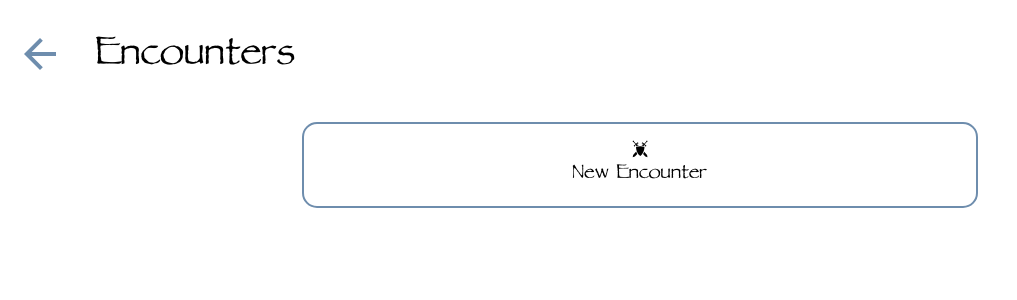
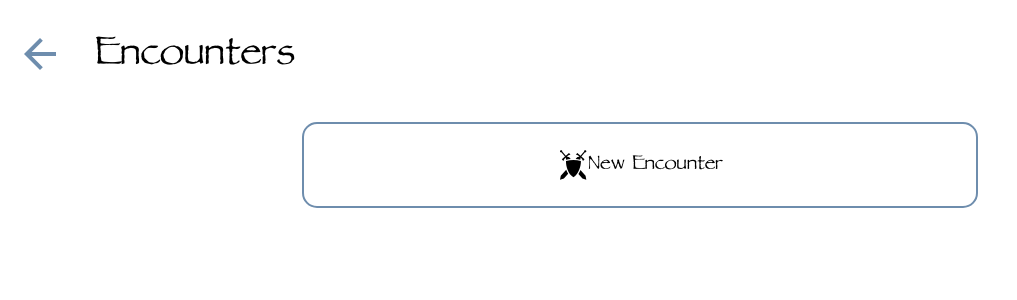
Before and after one commit to Noah-Yasarturk/tabletop_combat_tracker, a React (Create React App) app in the folder frontend/tabletop-track/: page /encounters in a window 1280 px wide. Shown: the top 300 px of the page, without its empty margins (0-1017 px from the left). Built offline with nearby package versions, Linux system fonts and the light colour scheme.

Commit message:
Toggle new encounter entry

```diff
--- a/frontend/tabletop-track/src/components/encounters/encounterMenu.jsx
+++ b/frontend/tabletop-track/src/components/encounters/encounterMenu.jsx
@@ -6,10 +6,13 @@ import { useState } from 'react';
 
 
 export function EncounterMenu() {
-    const [newEncounterClicked, setNewEncounterClicked] = useState(false);
 
-    function handleNewEncounterClicked() {
-        setNewEncounterClicked(!newEncounterClicked); // toggle it
+    const [namingNewEncounter, setNamingNewEncounter] = useState(false);
+
+    function handleNewEncounterClicked(e) {
+        console.log(e);
+        console.log("Setting newEncounterClicked to ", !namingNewEncounter);
+        setNamingNewEncounter(!namingNewEncounter); // toggle it
     }
 
     function saveNewEncounter() {
@@ -17,24 +20,42 @@ export function EncounterMenu() {
         console.log("Hi");
     }
 
-    function NewEncounter() {
-        if (newEncounterClicked === false) {
-            return  (
-                <div className="newEncounterButton">
-                    <GiSwordsEmblem></GiSwordsEmblem>
-                    <span>New Encounter</span>
-                </div>
-            )
-        }
-        // pointer-events: none
-        document.getElementById("newEncounterSect").style.pointerEvents = "none";
+    function NewEncounterTextEntry() {
         return (
             <div className="newEncounterButton newEncounterTextBox">
-                    What should we call this encounter?
+                    <div className="encounterTextEntryQuestion">What should we call this encounter?</div>
                     <div className="encounterTextEntryWrapper">
-                        <input></input>
-                        <button>Cancel</button>
+                        <input id="newEncounterEntry"></input>
+                        <button onClick={(event) => handleNewEncounterClicked(event) } >Cancel</button>
                     </div>
+            </div>
+        )
+    }
+
+    function NewEncounterButton() {
+        return  (
+            <div className="newEncounterButton">
+                <GiSwordsEmblem></GiSwordsEmblem>
+                <span>New Encounter</span>
+            </div>
+        )
+    }
+
+    if (!namingNewEncounter) {
+        return (
+            <div className="encounterMenuWrapper">
+                <div className="staticHeader">
+                    <span className="backToMainMenuSection">
+                        <Link to={`/`}>
+                            <MdArrowBack></MdArrowBack>
+                        </Link>
+                    </span>
+                    <span className="headerText">Encounters</span>
+                </div>
+
+                <div className="newEncounterButtonWrapper" onClick={(event) => handleNewEncounterClicked(event) } >
+                    <NewEncounterButton />
+                </div>
             </div>
         )
     }
@@ -49,11 +70,8 @@ export function EncounterMenu() {
                 <span className="headerText">Encounters</span>
             </div>
 
-            <div className="encounterSelectionWrapper">
-                {/* TODO: render via API call to getEncounters() */}
-                <div onClick={handleNewEncounterClicked} id="newEncounterSect">
-                    <NewEncounter />
-                </div>
+            <div >
+                <NewEncounterTextEntry />
             </div>
         </div>
     )
--- a/frontend/tabletop-track/src/components/encounters/encounterMenu.scss
+++ b/frontend/tabletop-track/src/components/encounters/encounterMenu.scss
@@ -6,7 +6,7 @@
     flex-direction: column;
 }
 
-.encounterSelectionWrapper {
+.newEncounterButtonWrapper {
     @extend .menuButtonsWrapper;
 }
 
@@ -31,6 +31,11 @@
     border-width: 2px;
     display: flex;
     align-items: center;
+    flex-direction: row;
+}
+
+.newEncounterTextBox {
+    // pointer-events: none;
 }
 
 .newEncounterButton:hover {
@@ -39,5 +44,9 @@
 
 .encounterTextEntryWrapper {
     display: flex;
-    pointer-events: all;
+    // pointer-events: all;
 }
+
+.encounterTextEntryQuestion {
+    padding: 1em;
+}
```
